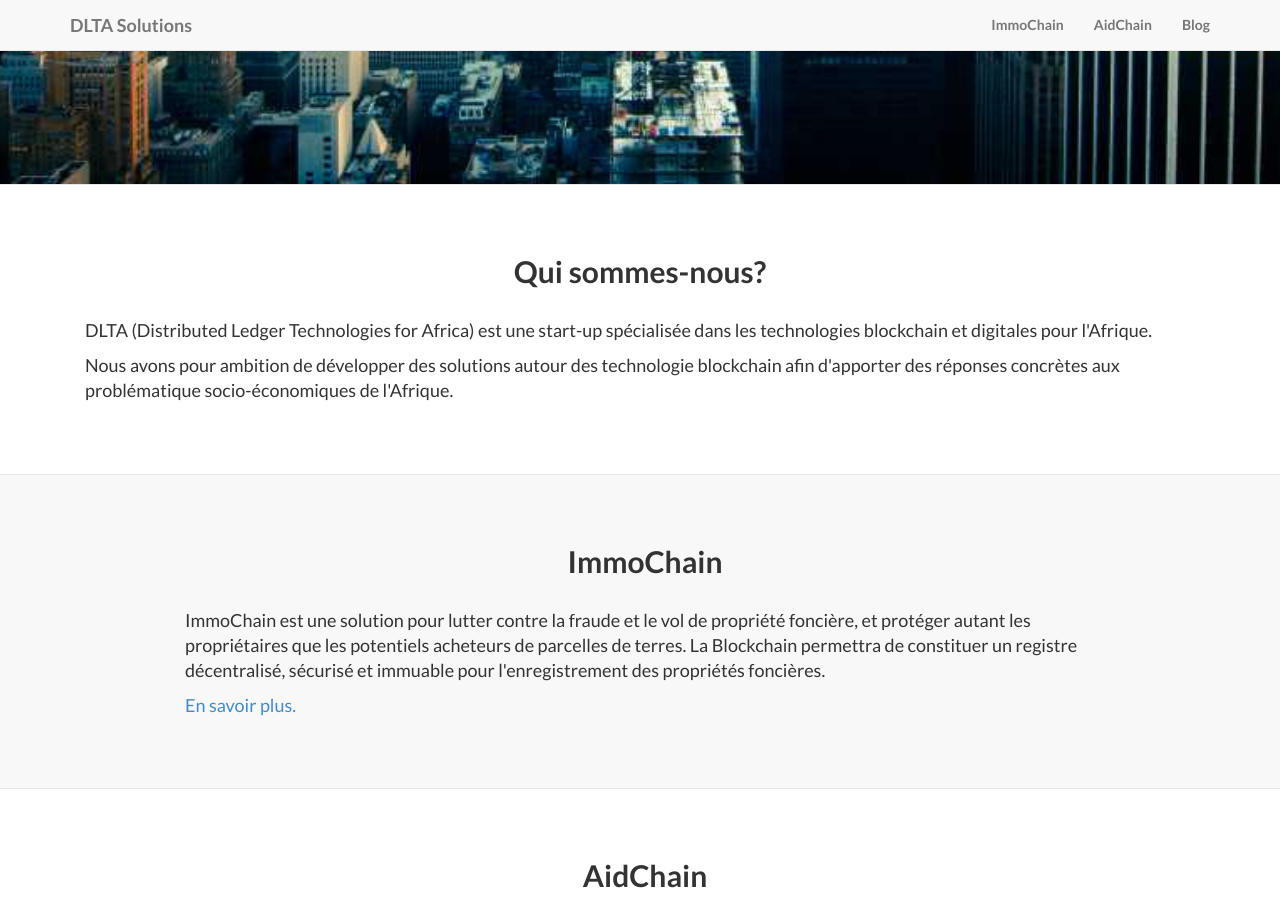
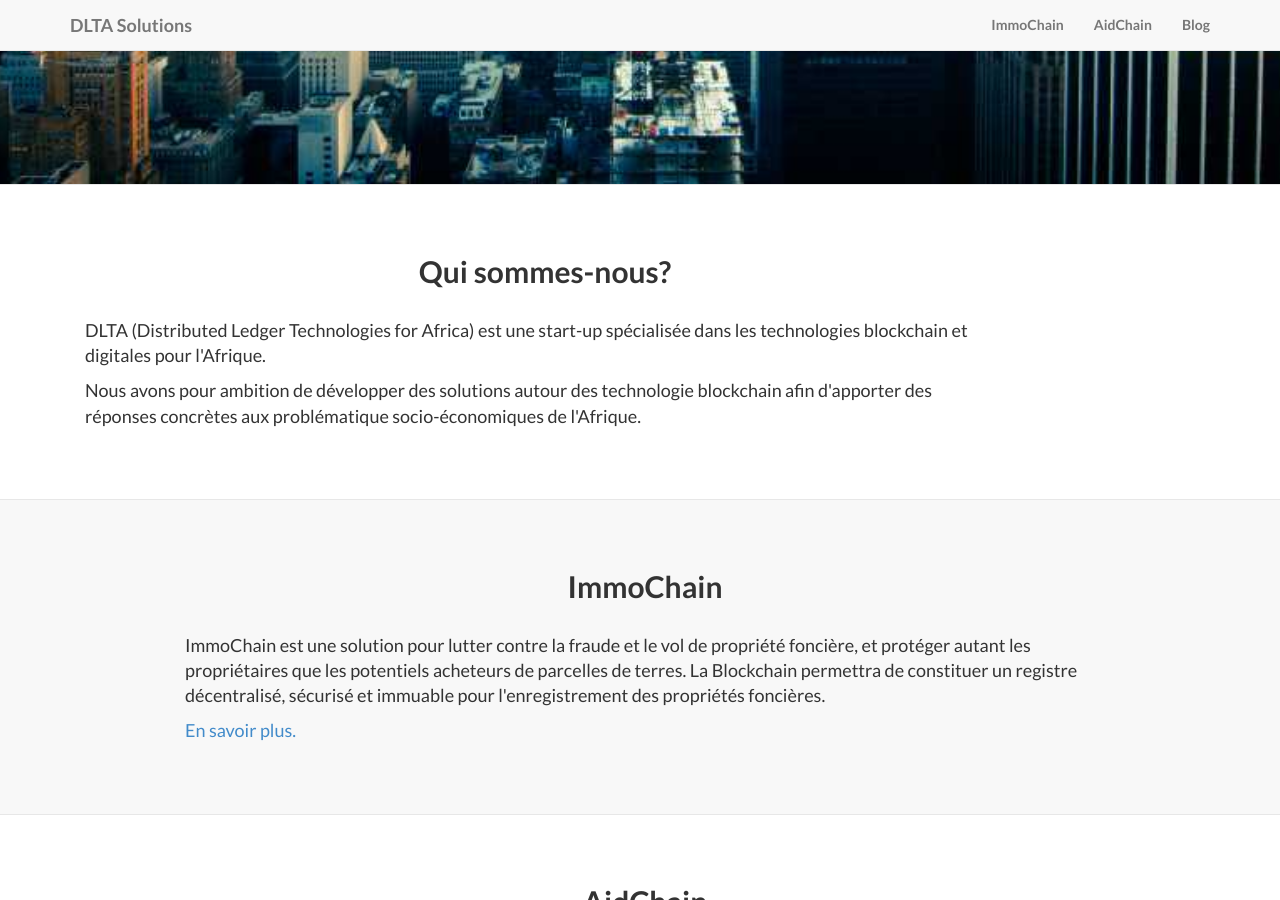
Before and after one commit to dltasolutions/dltasolutions.github.io, a Jekyll site: the page built from index.html, in a window 1280 px wide and 900 px high, scrolled down 526 px. Built offline with Jekyll 4.4.1, drawn with Linux system fonts in a browser that asks for light colours; the list of posts is cut into pages by our own code.

Commit message:
Update index.html

```diff
--- a/index.html
+++ b/index.html
@@ -12,7 +12,7 @@
 <!--SECTION 1 : QUI SOMMES-NOUS? -->
 <div class="content-section-b">
   <div class="container">
-    <div class="col-lg-12 col-sm-6">
+    <div class="col-lg-10 col-sm-6">
       <h2 class="section-heading">Qui sommes-nous?</h2>
       <div class="lead">
 <p>DLTA (Distributed  Ledger Technologies for Africa) est une start-up
```
